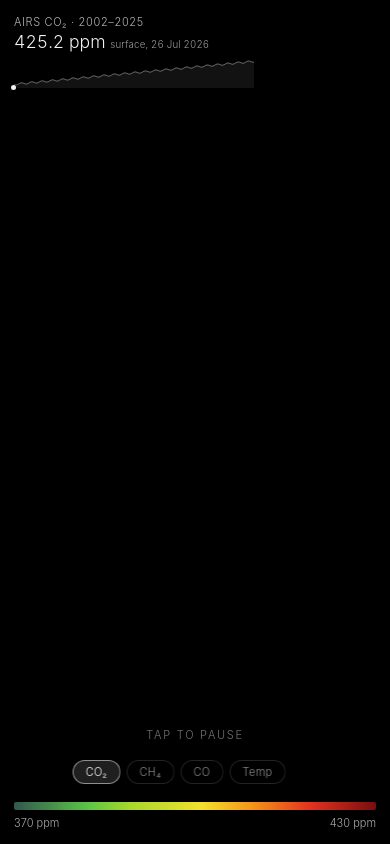
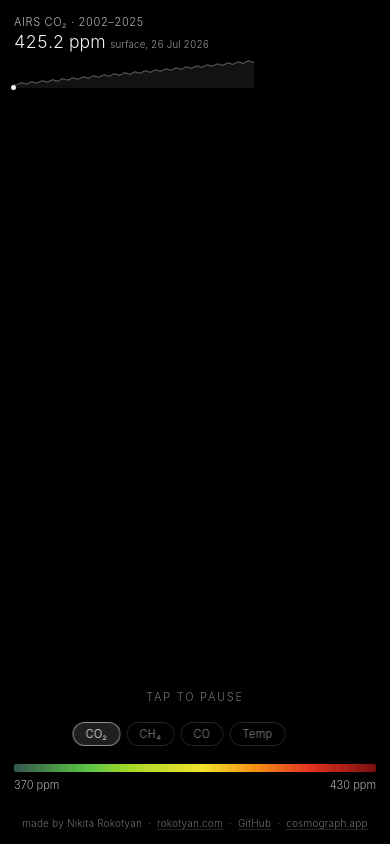
Before and after one commit to rokotyan/climate-globe, a website built with Vite: page index.html in a window 390 px wide. Built offline with nearby package versions, Linux system fonts and the light colour scheme; files whose address does not match are found by name; what @luma.gl/core, @luma.gl/engine, @math.gl/core would draw is missing.

Commit message:
Add a credit line: top centre on desktop, bottom on phones
made by Nikita Rokotyan · rokotyan.com · GitHub · cosmograph.app, with the
links live - pointer-events are re-enabled because #hud disables them
wholesale, and #caption joins input.ts's overUi so a pointer resting there does
not steer the camera.

Placed by flexbox rather than absolute centring: a centred box begins
overlapping the readout around 700px, whereas a sibling of the summary and the
readout cannot collide at any width. Verified at 640px, the tightest desktop
case, where it wraps to two lines with 19px clear on both sides.

Plain flex then put it 103px right of centre at 1440: it sat midway between its
neighbours, which is not the same as centred, since the summary is wider than
the readout - and off-centre reads as a mistake against a globe that is not. So
above the phone breakpoint the top row becomes a 1fr auto 1fr grid, where equal
side columns land the auto middle exactly on 50%. Scoped to desktop, leaving
the phone layout untouched rather than merely re-checked.

A phone has no room across the top, so there it is lifted out of the row and
fixed to the bottom edge below the legend. The legend, tabs and hint are offset
by one --caption-stack variable, which is 0 where the caption is up top - one
number to change instead of three magic offsets.

```diff
--- a/index.html
+++ b/index.html
@@ -54,6 +54,15 @@
 
       <div id="hud-top">
         <div id="info"></div>
+        <div id="caption">
+          made by Nikita Rokotyan
+          <span aria-hidden="true">·</span>
+          <a href="https://rokotyan.com" target="_blank" rel="noopener">rokotyan.com</a>
+          <span aria-hidden="true">·</span>
+          <a href="https://github.com/rokotyan" target="_blank" rel="noopener">GitHub</a>
+          <span aria-hidden="true">·</span>
+          <a href="https://cosmograph.app" target="_blank" rel="noopener">cosmograph.app</a>
+        </div>
         <div id="readout">
           <div id="date"></div>
           <div id="ppm"></div>
--- a/src/style.css
+++ b/src/style.css
@@ -9,6 +9,10 @@
   --edge-bottom: max(14px, env(safe-area-inset-bottom));
   --readout: clamp(22px, 4.4vmin, 44px);
   --caption: clamp(11px, 1.5vmin, 15px);
+  /* Height the credit line takes at the bottom; the legend, tabs and hint are
+     all offset by it so adding the caption did not require retuning three
+     separate magic numbers. */
+  --caption-stack: 0px;
   --panel-text: clamp(11px, 1.4vmin, 14px);
   --ink: #f2f2f2;
   --ink-dim: #9a9a9a;
@@ -64,6 +68,24 @@ body {
   flex: 0 0 auto;
   text-align: right;
   line-height: 1.15;
+}
+
+/* Above the phone breakpoint the row becomes a grid so the credit line lands on
+   the true centre. As a plain flex item it sat midway between its neighbours,
+   which is not the same thing - the summary is wider than the readout, so it
+   came out ~100px right of centre and read as a mistake against a globe that is
+   centred. Equal 1fr side columns put the auto middle column exactly on 50%.
+   Scoped to desktop: the phone layout stacks differently and is left alone. */
+@media (min-width: 621px) {
+  #hud-top {
+    display: grid;
+    grid-template-columns: 1fr auto 1fr;
+    align-items: start;
+  }
+
+  #readout {
+    justify-self: end;
+  }
 }
 
 #date,
@@ -221,7 +243,7 @@ body {
    corner is free for the one thing a viewer needs told. */
 #hint {
   position: absolute;
-  bottom: calc(var(--edge-bottom) + 88px);
+  bottom: calc(var(--edge-bottom) + var(--caption-stack) + 88px);
   left: 50%;
   transform: translateX(-50%);
   font-size: var(--caption);
@@ -247,7 +269,7 @@ body.controls-open #info {
 
 #layers {
   position: absolute;
-  bottom: calc(var(--edge-bottom) + 46px);
+  bottom: calc(var(--edge-bottom) + var(--caption-stack) + 46px);
   left: 50%;
   transform: translateX(-50%);
   display: flex;
@@ -295,7 +317,7 @@ body.controls-open #info {
 
 #legend {
   position: absolute;
-  bottom: var(--edge-bottom);
+  bottom: calc(var(--edge-bottom) + var(--caption-stack));
   left: 50%;
   transform: translateX(-50%);
   width: min(400px, calc(100vw - 2 * var(--edge)));
@@ -459,3 +481,61 @@ body.ready #loading {
     display: none;
   }
 }
+
+/* --- Credit line -------------------------------------------------------- */
+
+/* The middle item of the top row, where a wide screen has room going spare.
+   Flexbox rather than absolute centring: as a sibling of the summary and the
+   readout it cannot collide with either at any width, whereas a centred box
+   would start overlapping the readout somewhere around 700px.
+
+   pointer-events are re-enabled because #hud disables them wholesale, and
+   without this the links would not be clickable; see also the #caption entry in
+   input.ts's overUi, which keeps a pointer resting here from steering the
+   camera. */
+#caption {
+  flex: 0 1 auto;
+  display: flex;
+  flex-wrap: wrap;
+  justify-content: center;
+  align-content: flex-start;
+  gap: 0 6px;
+  /* Optical alignment with the uppercase head line beside it. */
+  padding-top: 2px;
+  font-size: clamp(10px, 1.25vmin, 12px);
+  font-weight: 300;
+  letter-spacing: 0.02em;
+  color: var(--ink-dim);
+  opacity: 0.7;
+  pointer-events: auto;
+  text-align: center;
+}
+
+#caption a {
+  color: inherit;
+  text-decoration: none;
+  border-bottom: 1px solid rgba(255, 255, 255, 0.22);
+  transition: color 0.2s, border-color 0.2s;
+}
+
+#caption a:hover {
+  color: var(--ink);
+  border-bottom-color: rgba(255, 255, 255, 0.55);
+}
+
+/* A phone has no room across the top - the summary and the readout already fill
+   it - but plenty below the legend. Lifted out of the flex row and fixed to the
+   bottom edge, where it wraps to two lines, so the stack above needs the room. */
+@media (max-width: 620px) {
+  :root {
+    --caption-stack: 38px;
+  }
+
+  #caption {
+    position: fixed;
+    left: var(--edge);
+    right: var(--edge);
+    bottom: var(--edge-bottom);
+    padding-top: 0;
+  }
+}
```
